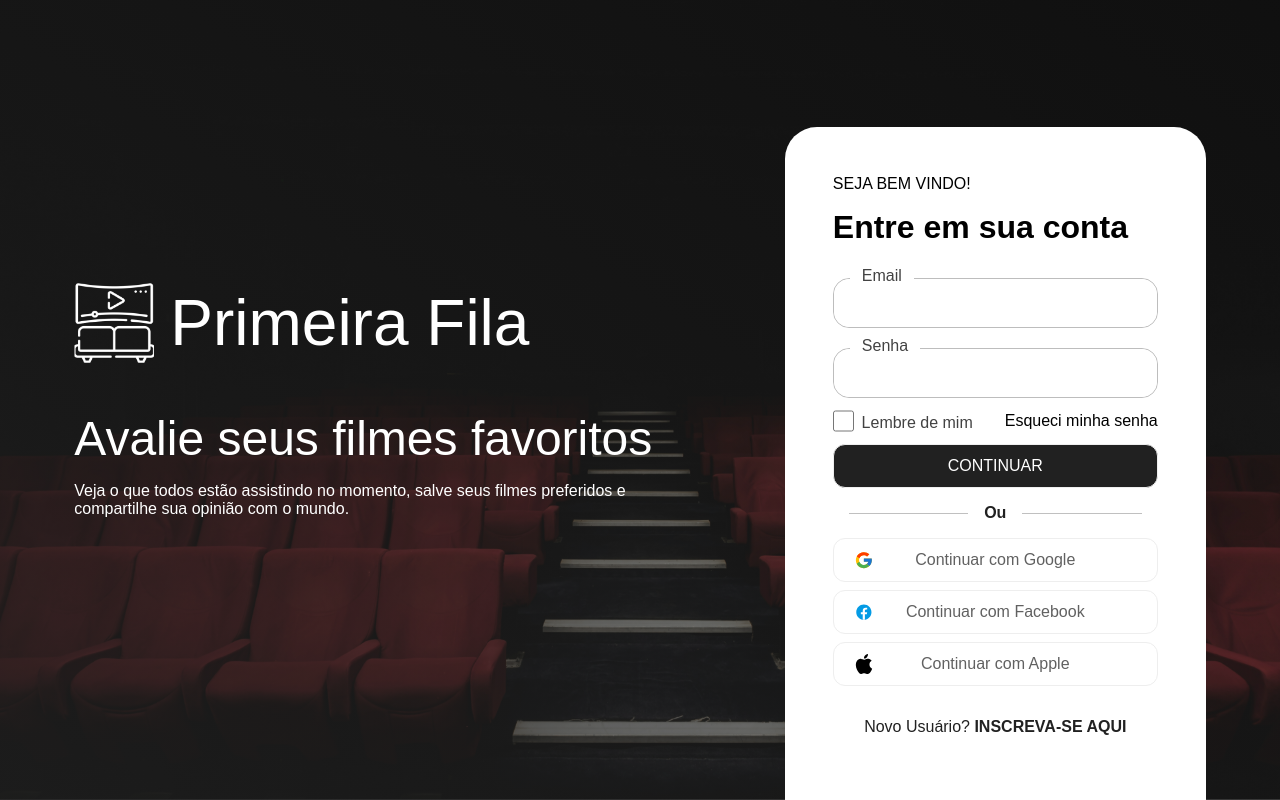
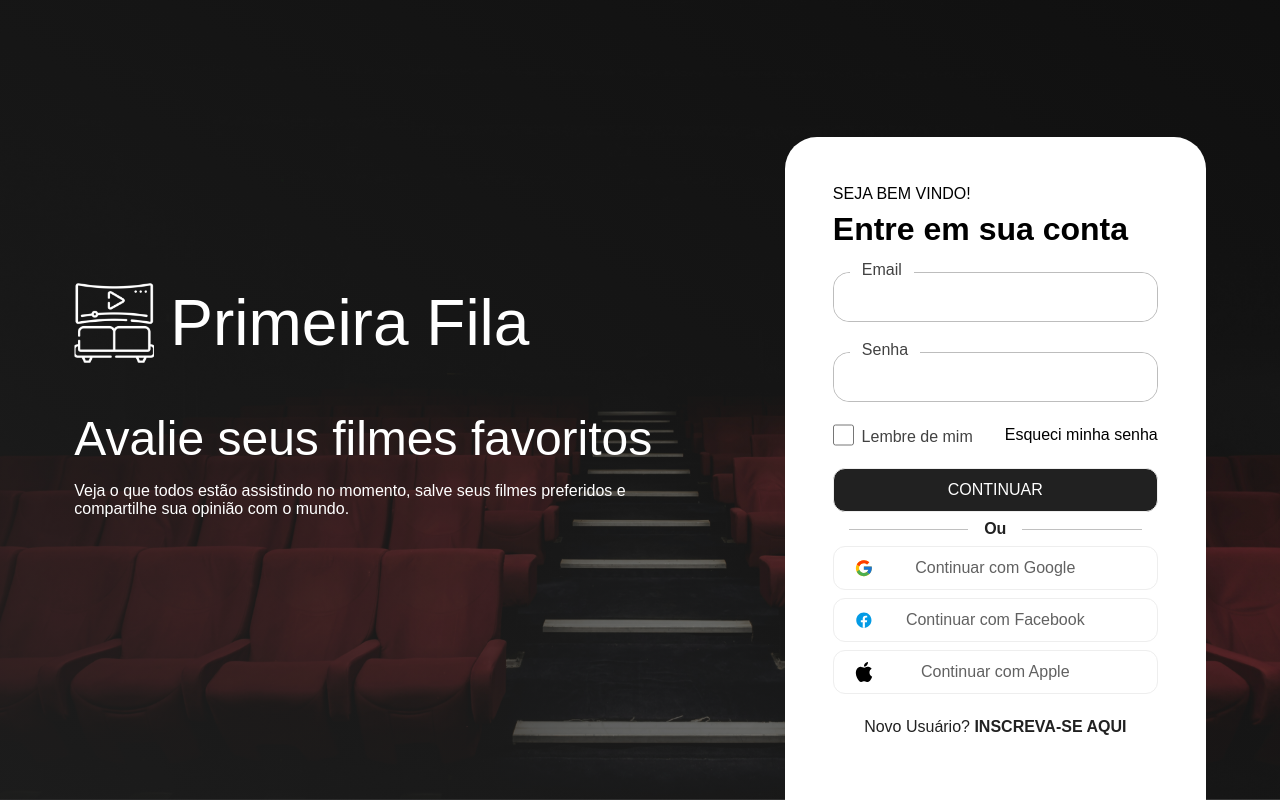
Before and after one commit to GabrielLimab/Primeira-Fila, a React (Vite) app in the folder client/: page /login in a window 1280 px wide. Built offline with nearby package versions, Linux system fonts and the light colour scheme; a web font is replaced by a local one.

Commit message:
Feat: same height login and signup

```diff
--- a/client/src/components/Login/Login.css
+++ b/client/src/components/Login/Login.css
@@ -1,7 +1,7 @@
 .login-container {
   display: flex;
   flex-direction: column;
-  gap: 1em 0;
+  gap: 0.5em 0;
 }
 
 .welcome {
@@ -20,12 +20,13 @@
 .login-form {
   display: flex;
   flex-direction: column;
-  gap: 0.25em 0;
+  gap: 0.875em 0;
 }
 
 .login-controls {
   display: flex;
   align-items: center;
+  justify-content: space-between;
   color: #424242;
   gap: 0 2em;
 }
--- a/client/src/components/SignUp/SignUp.css
+++ b/client/src/components/SignUp/SignUp.css
@@ -23,7 +23,7 @@
 }
 
 .submit-button {
-  margin-top: 1.25em;
+  margin-top: 0.625em;
 }
 
 .text-divider {
```
